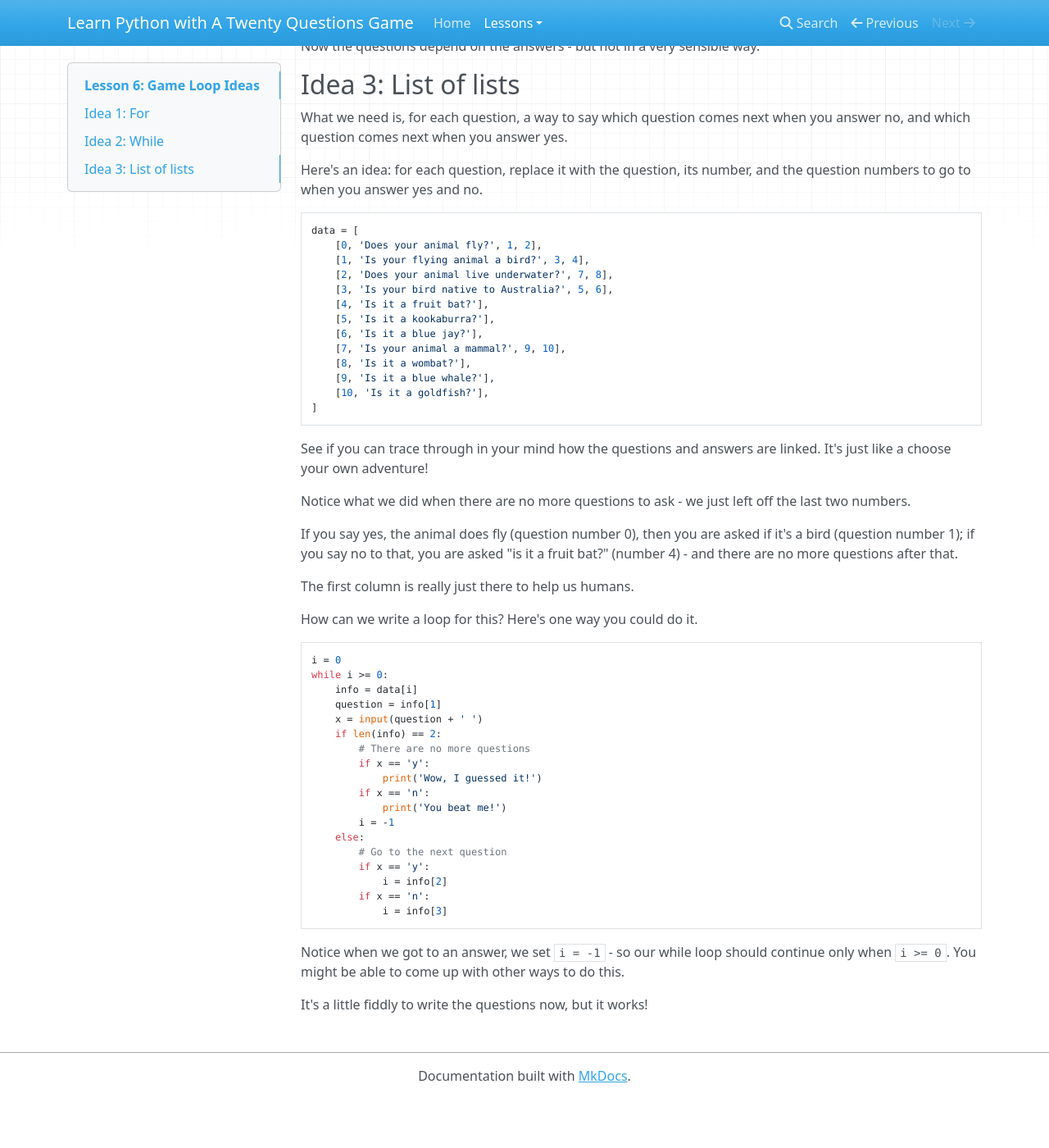
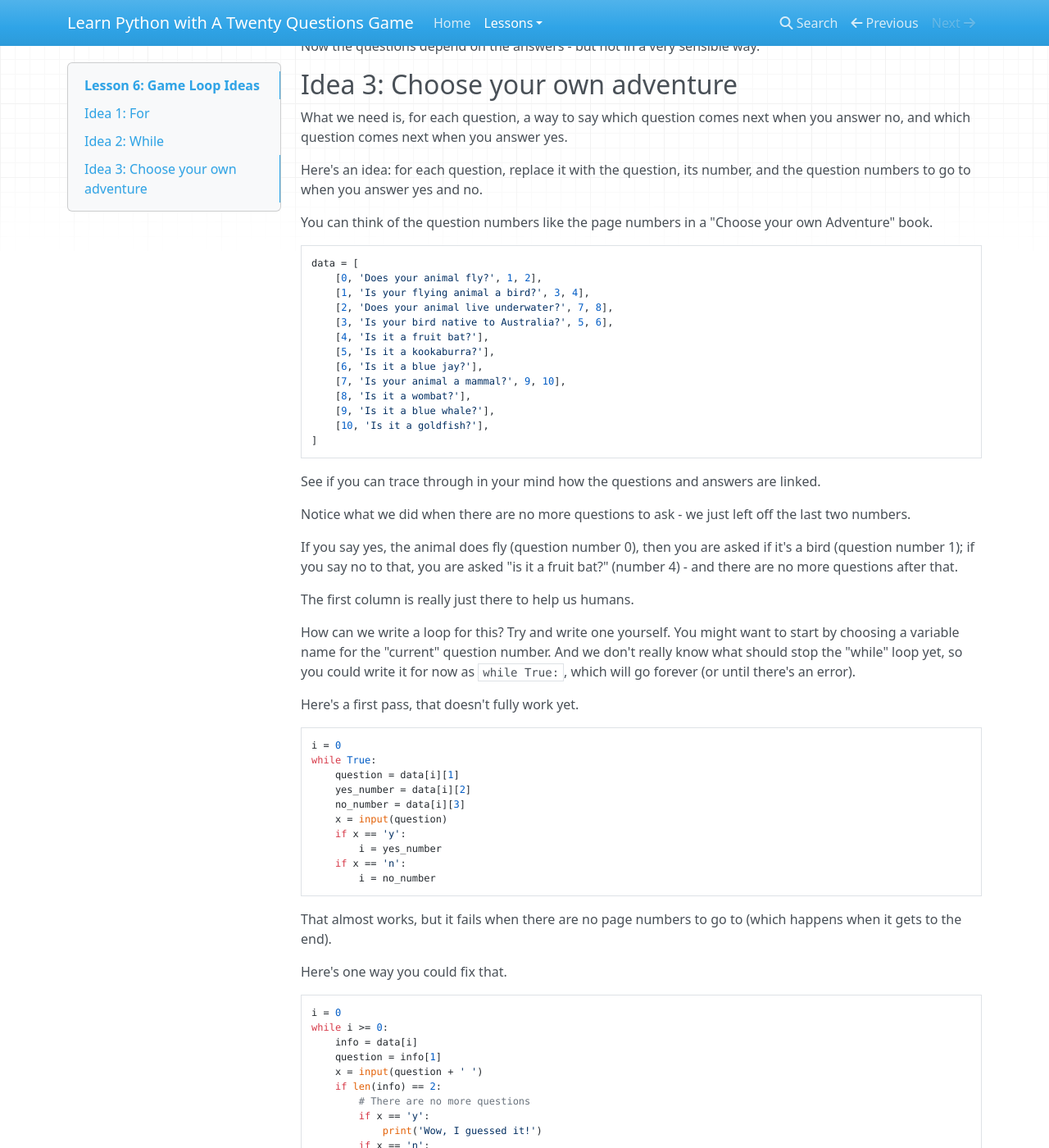
Before and after one commit to RacingTadpole/twenty-questions, an MkDocs documentation site: the page built from docs/lessons/006-game-loop-ideas.md, in a window 1280 px wide and 1400 px high, scrolled down 779 px. Shown: the whole window at 82% size. Built offline with MkDocs 1.6.1, drawn with Linux system fonts in a browser that asks for light colours; nearby versions of some CDN libraries; before the commit the page ends 2119 px from its top, so only the background shows below that; some of the changed text lies outside the part shown.

Commit message:
amend lesson 6, start installation docs

````diff
--- a/docs/lessons/006-game-loop-ideas.md
+++ b/docs/lessons/006-game-loop-ideas.md
@@ -18,7 +18,7 @@ for question in questions:
 print('Thanks for playing.')
 ```
 
-It asks all the questions ok, but it asks them _all_ and ignores the answers!
+It asks all the questions ok, but it asks them _all_ and ignores the answers.
 
 ## Idea 2: While
 
@@ -38,13 +38,15 @@ while i < len(questions):
 
 Now the questions depend on the answers - but not in a very sensible way.
 
-## Idea 3: List of lists
+## Idea 3: Choose your own adventure
 
 What we need is, for each question, a way to say which question comes next when you answer no,
 and which question comes next when you answer yes.
 
 Here's an idea: for each question, replace it with the question, its number, and the question
 numbers to go to when you answer yes and no.
+
+You can think of the question numbers like the page numbers in a "Choose your own Adventure" book.
 
 ```python
 data = [
@@ -63,7 +65,6 @@ data = [
 ```
 
 See if you can trace through in your mind how the questions and answers are linked.
-It's just like a choose your own adventure!
 
 Notice what we did when there are no more questions to ask - we just left off the last two numbers.
 
@@ -73,7 +74,30 @@ you are asked "is it a fruit bat?" (number 4) - and there are no more questions
 
 The first column is really just there to help us humans.
 
-How can we write a loop for this? Here's one way you could do it.
+How can we write a loop for this? Try and write one yourself. You might want to start
+by choosing a variable name for the "current" question number. And we don't really know
+what should stop the "while" loop yet, so you could write it for now as `while True:`,
+which will go forever (or until there's an error).
+
+Here's a first pass, that doesn't fully work yet.
+
+```python
+i = 0
+while True:
+    question = data[i][1]
+    yes_number = data[i][2]
+    no_number = data[i][3]
+    x = input(question)
+    if x == 'y':
+        i = yes_number
+    if x == 'n':
+        i = no_number
+```
+
+That almost works, but it fails when there are no page numbers to go to (which happens when it
+gets to the end).
+
+Here's one way you could fix that.
 
 ```python
 i = 0
````
Also changed, not shown: docs/installation/pc.md (added, +22 -0 lines), 3 other files.
